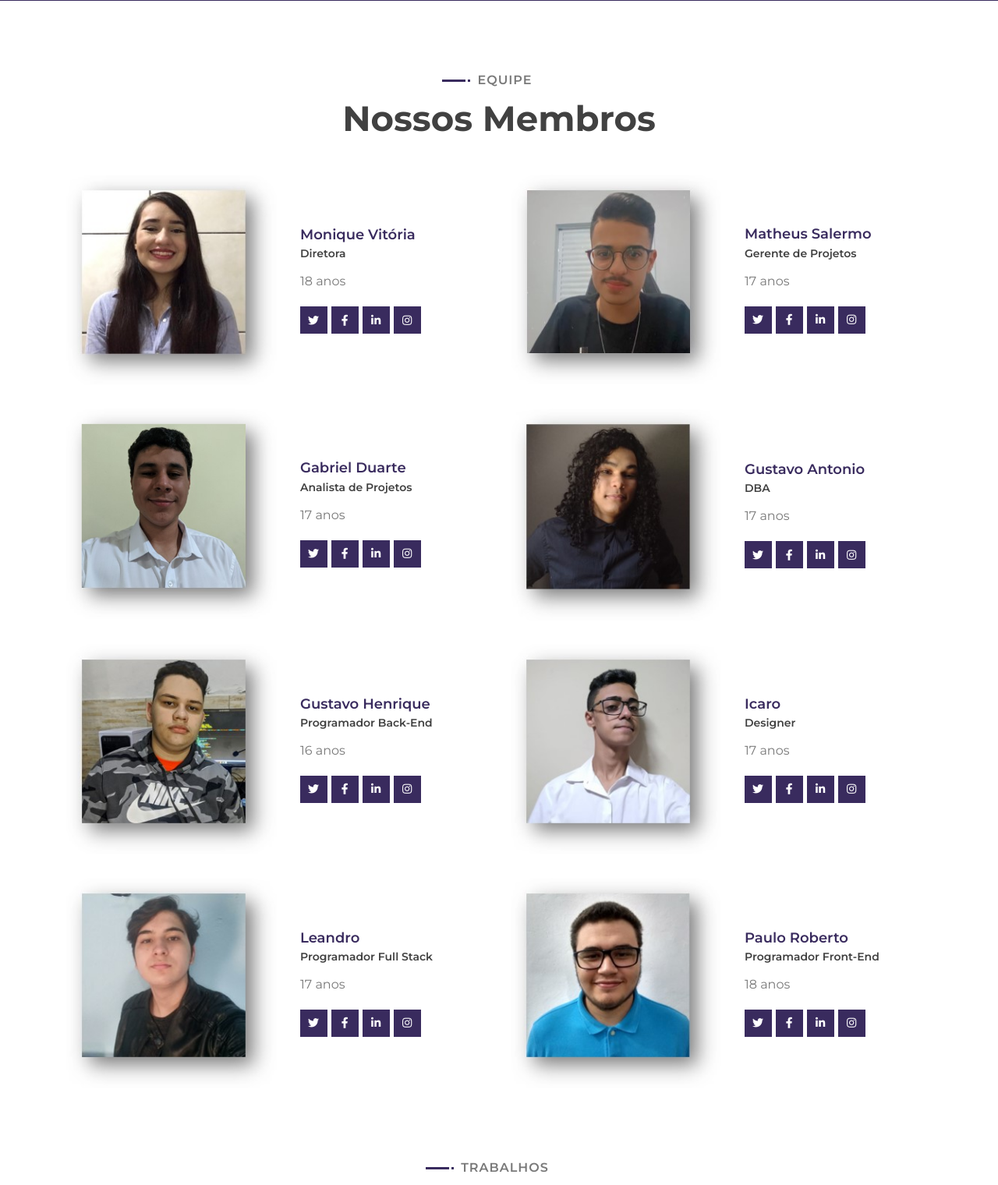
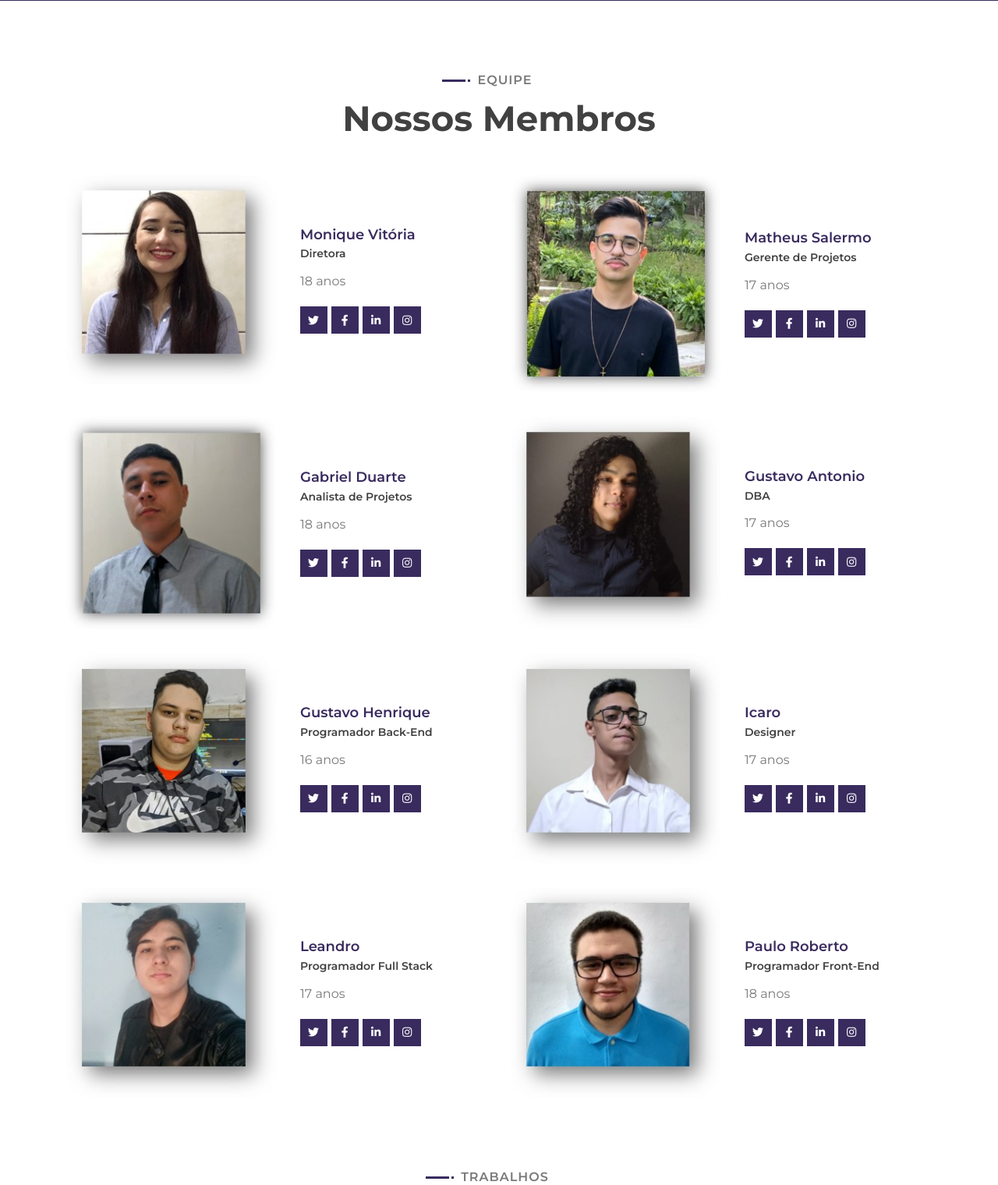
Before and after one commit to GabrielDuarte03/TCC-HERA, a PHP site: page / in a window 1280 px wide. Shown: the part 3129-4649 px from the top of the page at 78% size. Run offline with PHP 8.4, Linux system fonts and the light colour scheme; some libraries are stand-ins or nearby versions.

Commit message:
Site para a primeira prévia

```diff
--- a/email/enviar-email.php
+++ b/email/enviar-email.php
@@ -21,7 +21,7 @@
     $mail->SMTPAuth = true;
 
     $mail->Username = 'tccinsight@gmail.com';
-    $mail->Password = 'tcc-2021';
+    $mail->Password = 'tcc@2021';
     $mail->SMTPSecure = 'ssl';
     $mail->Port = 465;
 
--- a/index.php
+++ b/index.php
@@ -287,12 +287,12 @@
 				<div class="col-lg-6 wow fadeInUp" data-wow-delay="0.2s">
 					<div class="team-item">
 						<div class="team-img">
-							<img src="img/biel.jpg" alt="Image">
+							<img src="img/duarte.jpg" alt="Image">
 						</div>
 						<div class="team-text">
 							<h2>Gabriel Duarte</h2>
 							<h4>Analista de Projetos</h4>
-							<p>17 anos</p>
+							<p>18 anos</p>
 							<div class="team-social">
 								<a class="btn" href=""><i class="fab fa-twitter"></i></a>
 								<a class="btn" href=""><i class="fab fa-facebook-f"></i></a>
```
Also changed, not shown: img/duarte.jpg (added), img/matheuss.jpg.
